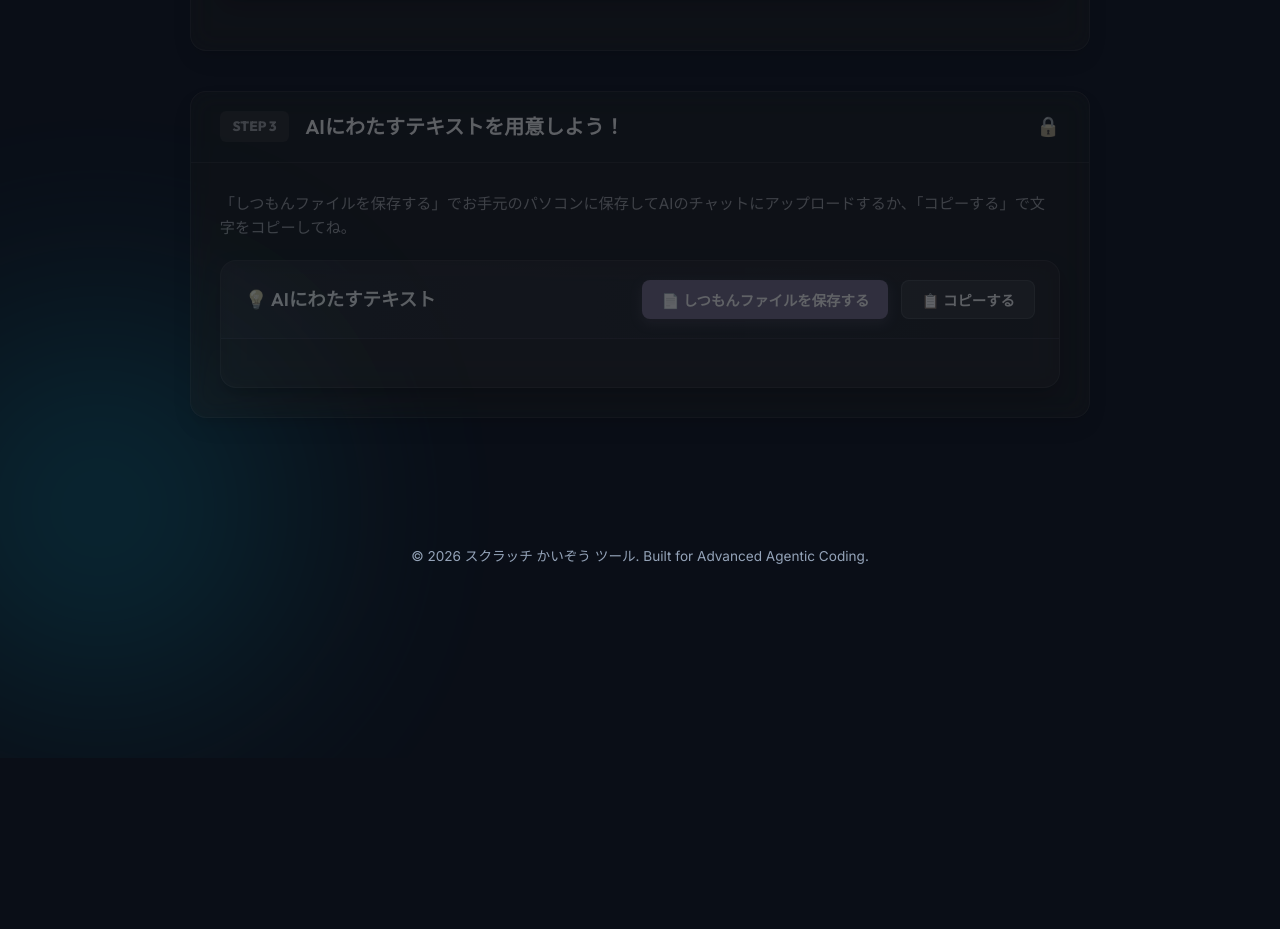
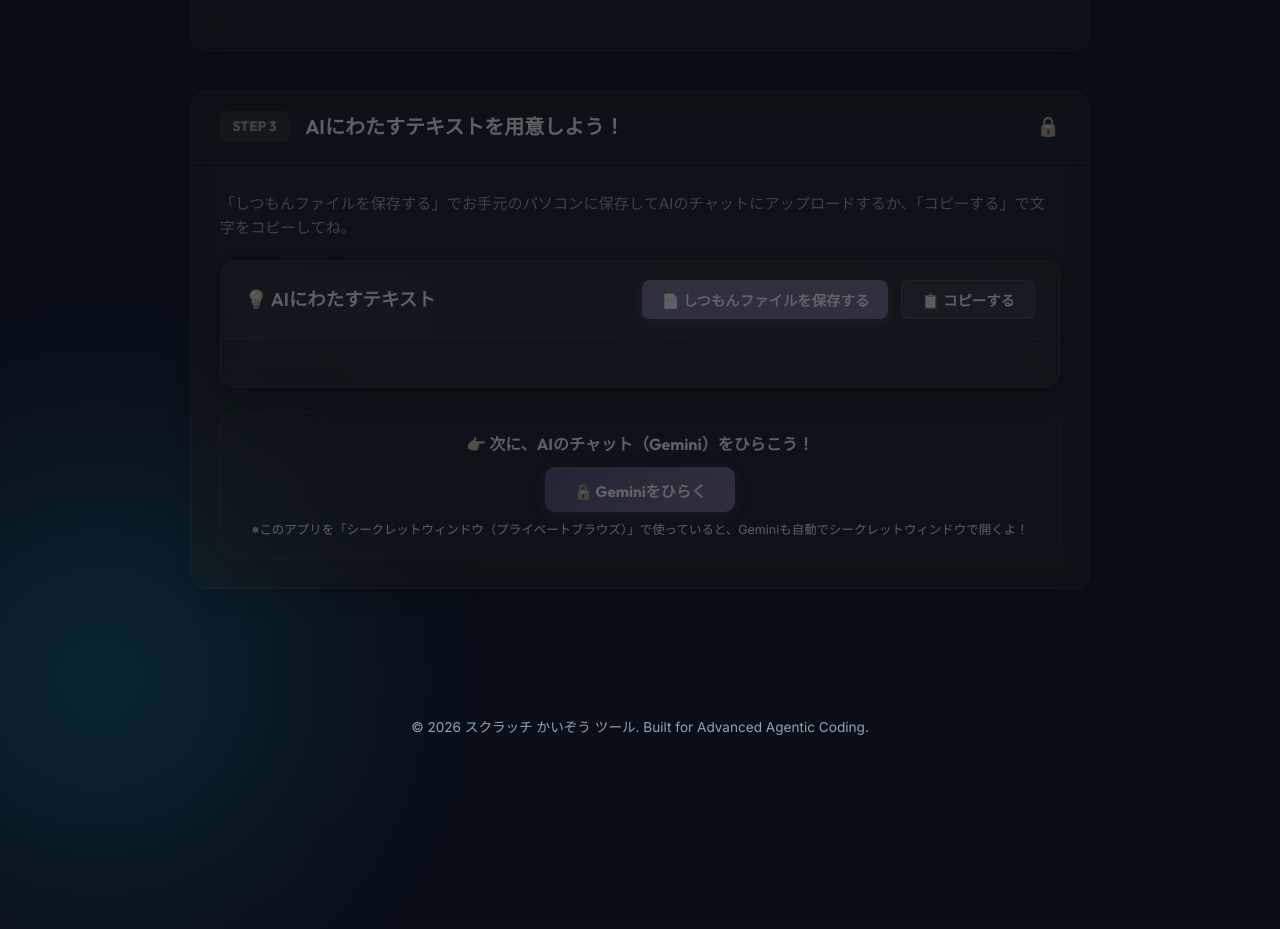
Before and after one commit to Codopro/ScratchSB3_refine, a plain HTML site: page index.html in a window 1280 px wide. Shown: the part 1217-2146 px from the top of the page. Before the commit the page ends 1975 px from the top, so only its background shows below. Drawn offline with nearby package versions, Linux system fonts and the light colour scheme.

Commit message:
Add files via upload

```diff
--- a/app.js
+++ b/app.js
@@ -28,6 +28,7 @@ document.addEventListener('DOMContentLoaded', () => {
   const promptOutput = document.getElementById('prompt-output');
   const copyPromptBtn = document.getElementById('copy-prompt-btn');
   const downloadPromptBtn = document.getElementById('download-prompt-btn');
+  const launchGeminiBtn = document.getElementById('launch-gemini-btn');
 
   // STEP 4 エレメント
   const modifiedJsonInput = document.getElementById('modified-json-input');
@@ -376,8 +377,6 @@ ${slimJsonText}
         copyPromptBtn.textContent = 'コピーできたよ！ ✓';
         copyPromptBtn.classList.add('copied');
 
-        handleStep3Transition();
-
         setTimeout(() => {
           copyPromptBtn.textContent = origText;
           copyPromptBtn.classList.remove('copied');
@@ -407,12 +406,25 @@ ${slimJsonText}
       document.body.removeChild(a);
       URL.revokeObjectURL(url);
 
-      // 遷移処理を実行
-      handleStep3Transition();
+      // 保存完了の視覚フィードバック
+      const origText = downloadPromptBtn.textContent;
+      downloadPromptBtn.textContent = '保存できたよ！ ✓';
+      downloadPromptBtn.classList.add('copied');
+      setTimeout(() => {
+        downloadPromptBtn.textContent = origText;
+        downloadPromptBtn.classList.remove('copied');
+      }, 2000);
 
     } catch (err) {
       alert('ファイルの保存にしっぱいしたよ: ' + err.message);
     }
+  });
+
+  // Geminiをひらくボタン
+  launchGeminiBtn.addEventListener('click', () => {
+    window.open('https://gemini.google.com/', '_blank');
+    // Geminiをひらいたタイミングで次のステップ（STEP 4）へ遷移する
+    handleStep3Transition();
   });
 
   function handleStep3Transition() {
--- a/index.html
+++ b/index.html
@@ -114,6 +114,12 @@
                 <pre id="prompt-output" class="code-preview prompt-preview"></pre>
               </div>
             </div>
+
+            <div class="gemini-launch-box">
+              <p class="launch-title">👉 次に、AIのチャット（Gemini）をひらこう！</p>
+              <button id="launch-gemini-btn" class="btn btn-secondary launch-btn">🔒 Geminiをひらく</button>
+              <p class="launch-tip">※このアプリを「シークレットウィンドウ（プライベートブラウズ）」で使っていると、Geminiも自動でシークレットウィンドウで開くよ！</p>
+            </div>
           </div>
         </div>
 
--- a/style.css
+++ b/style.css
@@ -883,3 +883,56 @@ select:focus {
     width: 100%;
   }
 }
+
+/* Gemini起動ボックス */
+.gemini-launch-box {
+  margin-top: 1.5rem;
+  padding: 1.2rem;
+  background-color: rgba(139, 92, 246, 0.03);
+  border: 1px solid rgba(139, 92, 246, 0.15);
+  border-radius: 12px;
+  text-align: center;
+  display: flex;
+  flex-direction: column;
+  align-items: center;
+  gap: 0.6rem;
+}
+
+.gemini-launch-box .launch-title {
+  font-family: var(--font-title);
+  font-weight: 700;
+  font-size: 1rem;
+  color: var(--text-primary);
+  margin: 0;
+}
+
+.gemini-launch-box .launch-btn {
+  background: linear-gradient(135deg, #4f46e5, #8b5cf6);
+  border: none;
+  color: #fff;
+  padding: 0.7rem 1.8rem;
+  font-size: 0.95rem;
+  border-radius: 10px;
+  cursor: pointer;
+  font-weight: 700;
+  font-family: var(--font-title);
+  transition: all 0.3s ease;
+  box-shadow: 0 4px 12px rgba(139, 92, 246, 0.2);
+}
+
+.gemini-launch-box .launch-btn:hover {
+  transform: translateY(-2px);
+  box-shadow: 0 6px 16px rgba(139, 92, 246, 0.35);
+  background: linear-gradient(135deg, #5a52e6, #966df7);
+}
+
+.gemini-launch-box .launch-btn:active {
+  transform: translateY(0);
+}
+
+.gemini-launch-box .launch-tip {
+  font-size: 0.78rem;
+  color: var(--text-muted);
+  margin: 0;
+  line-height: 1.4;
+}
```
